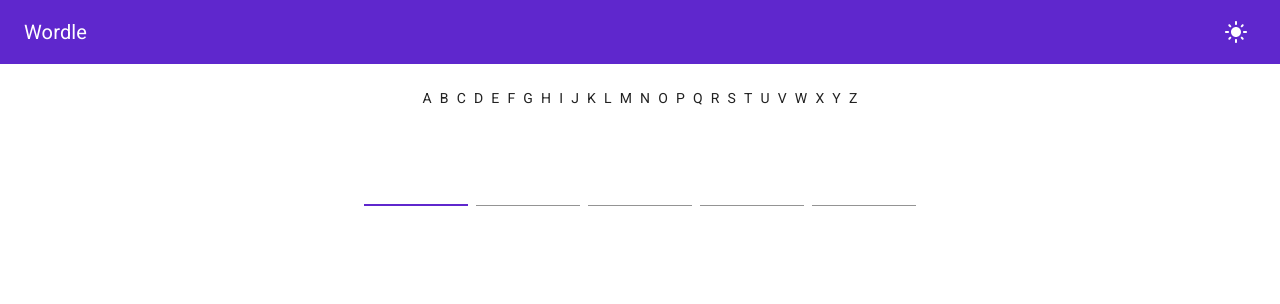
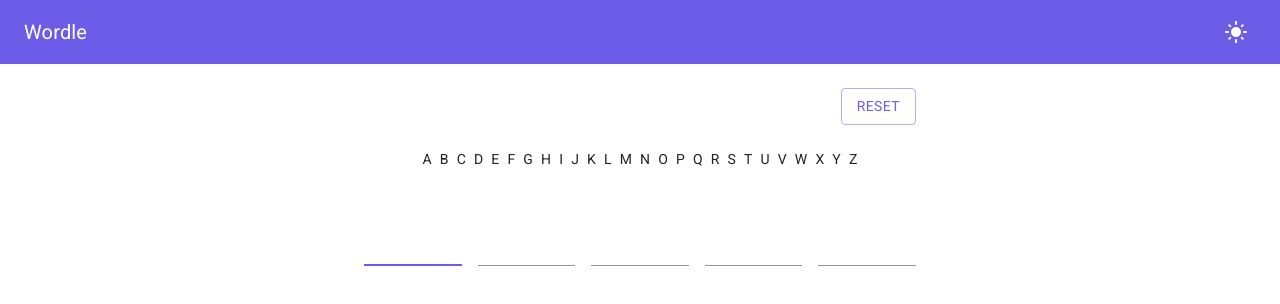
Before and after one commit to andrewmthomas87/wordle, a React (Vite) app: page / in a window 1280 px wide. Shown: the top 304 px of the page. Built offline with nearby package versions, Linux system fonts and the light colour scheme.

Commit message:
Reset, won, style changes

```diff
--- a/src/components/LetterRow.tsx
+++ b/src/components/LetterRow.tsx
@@ -52,7 +52,7 @@ const LetterRow: React.FC<IProps> = ({ length, onComplete }) => {
 	}
 
 	return (
-		<Stack direction="row" spacing={1}>
+		<Stack direction="row" spacing={2} mb={3}>
 			{Array(length)
 				.fill(0)
 				.map((_, i) => (
--- a/src/components/LetterRowComplete.tsx
+++ b/src/components/LetterRowComplete.tsx
@@ -1,7 +1,7 @@
 import { Input, Stack } from '@mui/material'
 import { useMemo } from 'react'
 
-const resultBackgroundColor = ['#576574', '#10ac84', '#ff9f43']
+const resultBackgroundColor = ['', '#00b894', '#fdcb6e']
 
 interface IProps {
 	target: string
--- a/src/components/Wordle.tsx
+++ b/src/components/Wordle.tsx
@@ -1,4 +1,4 @@
-import { Container } from '@mui/material'
+import { Box, Button, Container, Typography } from '@mui/material'
 import { useState } from 'react'
 import { randomCommonWord } from 'words'
 import Alphabet from './Alphabet'
@@ -6,9 +6,10 @@ import LetterRow from './LetterRow'
 import LetterRowComplete from './LetterRowComplete'
 
 const Wordle: React.FC = () => {
-	const [word, _] = useState(() => randomCommonWord())
+	const [word, setWord] = useState(() => randomCommonWord())
 	const [complete, setComplete] = useState<string[]>([])
 	const [badLetters, setBadLetters] = useState<Set<string>>(() => new Set())
+	const [isWon, setIsWon] = useState(false)
 
 	const onComplete = (guess: string) => {
 		const nextBadLetters = new Set(badLetters)
@@ -21,15 +22,37 @@ const Wordle: React.FC = () => {
 
 		setComplete([...complete, guess])
 		setBadLetters(nextBadLetters)
+
+		if (guess === word) {
+			setIsWon(true)
+		}
+	}
+
+	const onReset = () => {
+		setWord(randomCommonWord())
+		setComplete([])
+		setBadLetters(new Set())
+		setIsWon(false)
 	}
 
 	return (
 		<Container maxWidth="sm" sx={{ py: 3 }}>
+			<Box mb={3} textAlign="right">
+				<Button variant="outlined" onClick={onReset}>
+					Reset
+				</Button>
+			</Box>
 			<Alphabet badLetters={badLetters} />
 			{complete.map((guess, i) => (
 				<LetterRowComplete key={i} guess={guess} target={word} />
 			))}
-			<LetterRow key={complete.length} length={word.length} onComplete={onComplete} />
+			{isWon ? (
+				<Typography variant="h5" gutterBottom textAlign="center">
+					You won after {complete.length} guesses!
+				</Typography>
+			) : (
+				<LetterRow key={complete.length} length={word.length} onComplete={onComplete} />
+			)}
 		</Container>
 	)
 }
--- a/src/theme.ts
+++ b/src/theme.ts
@@ -1,7 +1,7 @@
 import { createTheme, PaletteOptions } from '@mui/material'
 
 const palette: PaletteOptions = {
-	primary: { main: '#5f27cd' },
+	primary: { main: '#6c5ce7' },
 }
 
 const darkTheme = createTheme({
```
